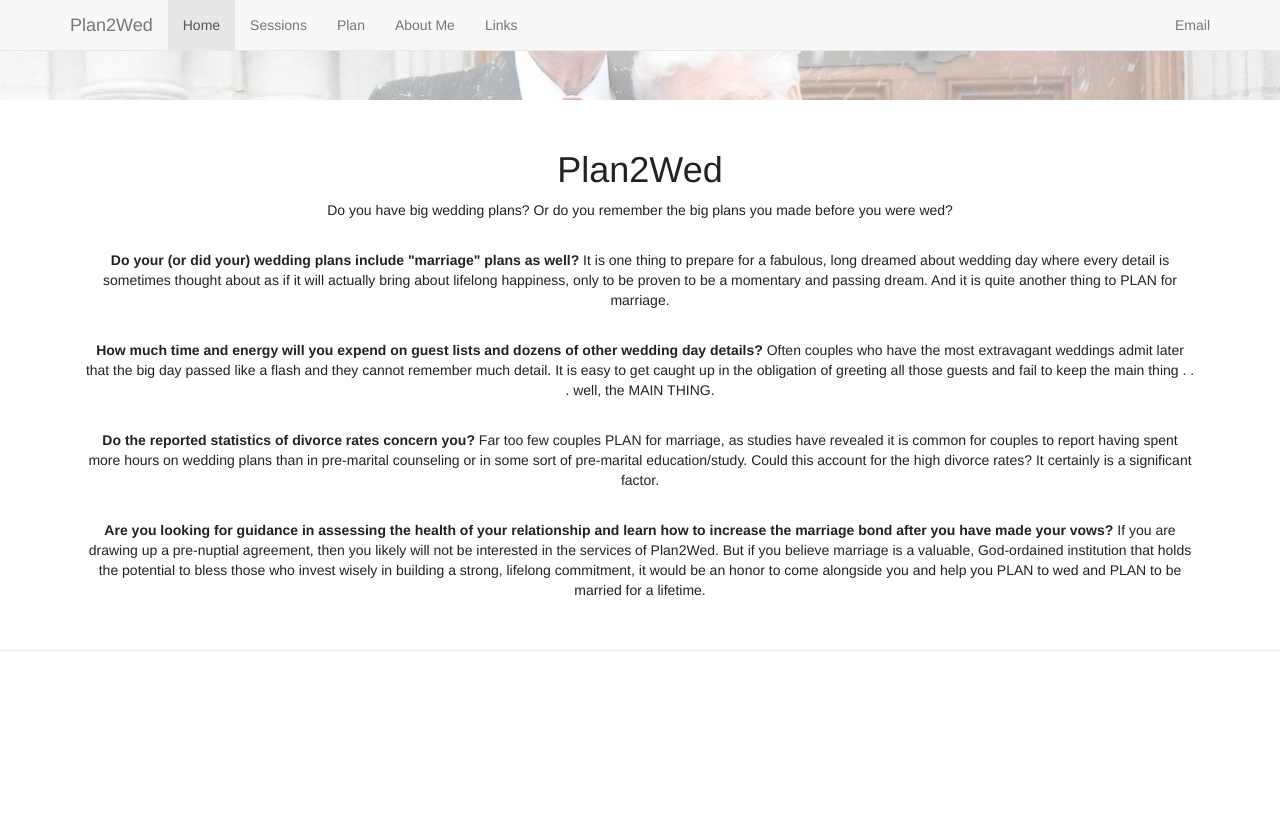
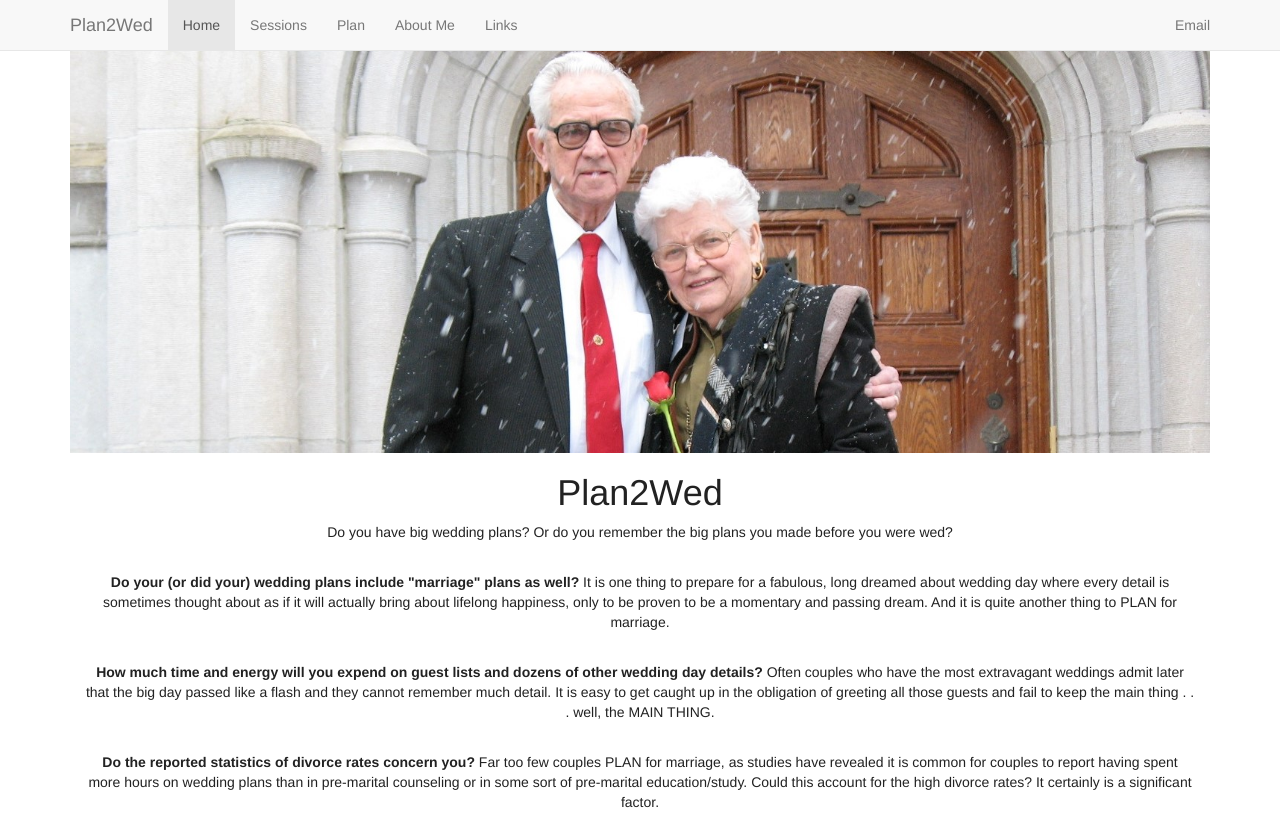
Before and after one commit to thejayhaykid/plan2wed.github.io, a plain HTML site: page index.html in a window 1280 px wide. Shown: the top 815 px of the page. Drawn offline with nearby package versions, Linux system fonts and the light colour scheme.

Commit message:
Updated Index to work with image, removed jumbotron due to issues with alignment

```diff
--- a/index.html
+++ b/index.html
@@ -49,9 +49,19 @@
       </div>
     </nav>
 
+
     <!-- Main jumbotron for a primary marketing message or call to action -->
-    <div class="jumbotron" style="background-image:url(images/ClarkJune_edit.png)" style="height: 100px">
+    <!--
+    <div class="jumbotron" style="background-image:url(images/ClarkJune_edit.png)">
       <div class="container">
+      </div>
+    </div>
+    -->
+    <br><br>
+
+    <div class="container">
+      <div class="col-lg-12" style="padding-left: 0px; padding-right: 0px;">
+        <img src="images/ClarkJune_edit.jpg" class="img-responsive">
       </div>
     </div>
 
```
Also changed, not shown: images/blurred-black-cover.jpeg (deleted).
